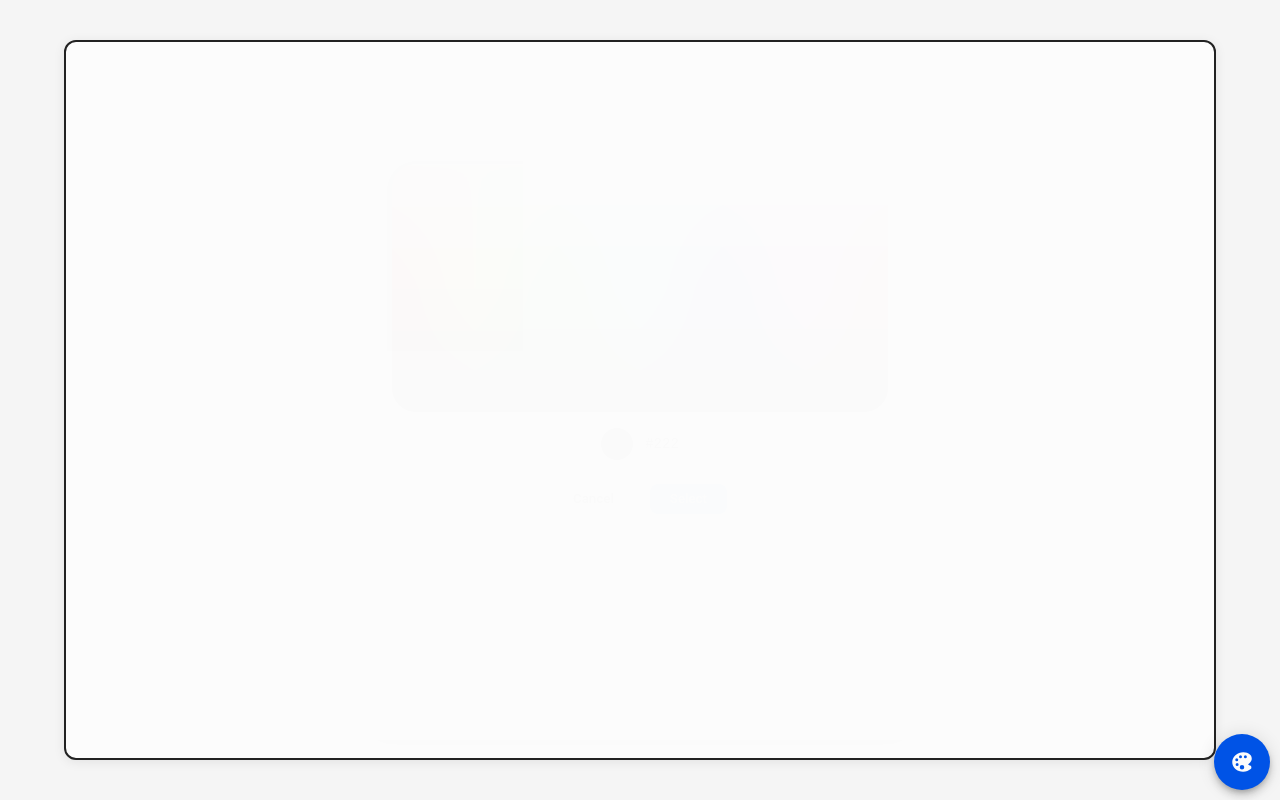
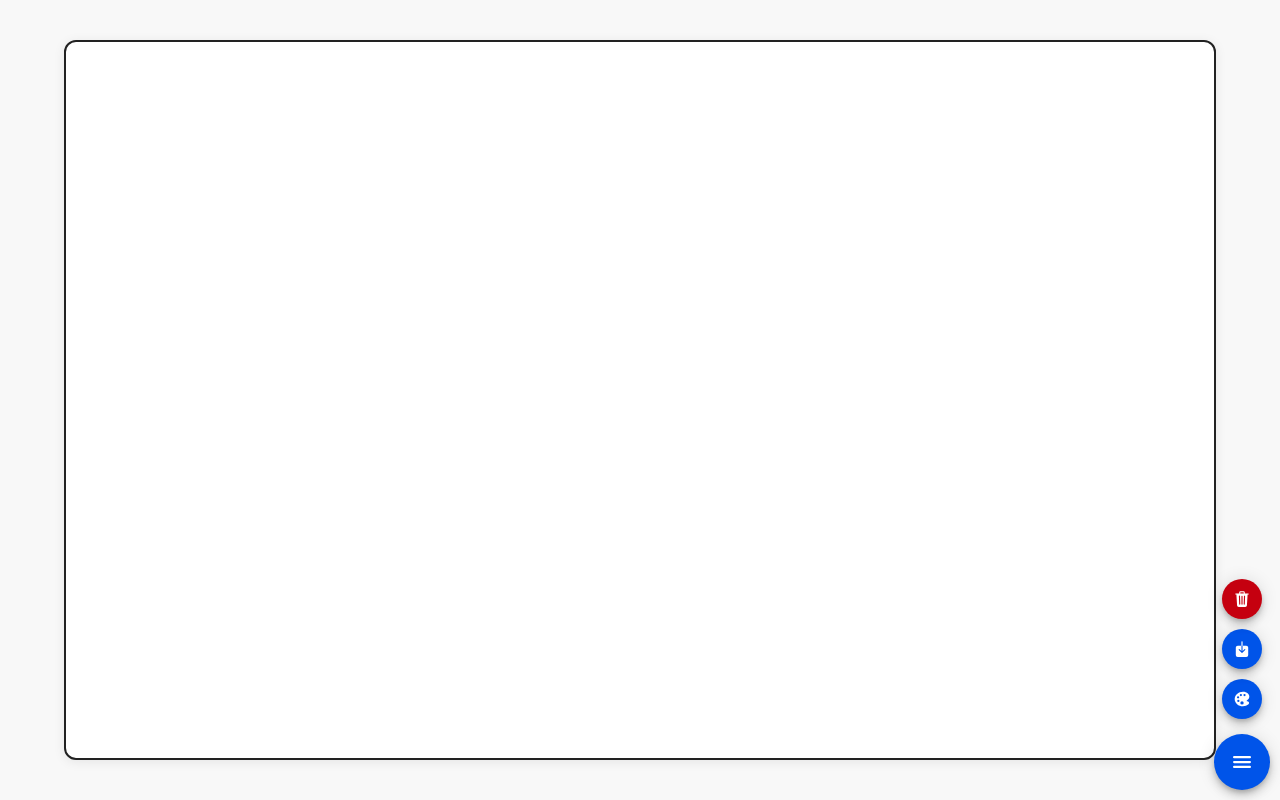
Before and after one commit to Ayush2006128/AMPainting, a React (Vite) app: page / in a window 1280 px wide. Both pictures are taken after a click on the element 1242 px from the left and 762 px from the top of the page. Built offline with nearby package versions, Linux system fonts and the light colour scheme.

Commit message:
everything related to drawing is working

```diff
--- a/src/components/canvas_component/Canvas.tsx
+++ b/src/components/canvas_component/Canvas.tsx
@@ -1,9 +1,14 @@
-import React, { useRef, useState } from 'react';
+import React, { useRef, useState, useImperativeHandle, forwardRef } from 'react';
 import './Canvas.css';
 
-const DEFAULT_COLOR = '#222';
+interface CanvasProps { color: string }
 
-const Canvas: React.FC<{ color: string }> = ({ color }) => {
+export interface CanvasHandle {
+  save: () => void;
+  clear: () => void;
+}
+
+const Canvas = forwardRef<CanvasHandle, CanvasProps>(({ color }, ref) => {
   const canvasRef = useRef<HTMLCanvasElement>(null);
   const [painting, setPainting] = useState(false);
   const [lastPos, setLastPos] = useState<{ x: number; y: number; } | null>(null);
@@ -13,21 +18,19 @@ const Canvas: React.FC<{ color: string }> = ({ color }) => {
     const canvas = canvasRef.current;
     if (!canvas) return { x: 0, y: 0 };
     const rect = canvas.getBoundingClientRect();
-
     const scaleX = canvas.width / rect.width;
     const scaleY = canvas.height / rect.height;
-
     let clientX, clientY;
     if ('touches' in e && e.touches.length > 0) {
       const touch = e.touches[0];
       return {
-        x: clientX = (touch.clientX - rect.left) * scaleX,
-        y: clientY = (touch.clientY - rect.top) * scaleY,
+        x: (touch.clientX - rect.left) * scaleX,
+        y: (touch.clientY - rect.top) * scaleY,
       };
     } else if ('clientX' in e) {
       return {
-        x: clientX = ((e as React.MouseEvent).clientX - rect.left) * scaleX,
-        y: clientY = ((e as React.MouseEvent).clientY - rect.top) * scaleY,
+        x: ((e as React.MouseEvent).clientX - rect.left) * scaleX,
+        y: ((e as React.MouseEvent).clientY - rect.top) * scaleY,
       };
     }
     return { x: 0, y: 0 };
@@ -64,6 +67,27 @@ const Canvas: React.FC<{ color: string }> = ({ color }) => {
     setLastPos(pos);
   };
 
+  // Save canvas as image
+  const save = () => {
+    const canvas = canvasRef.current;
+    if (!canvas) return;
+    const link = document.createElement('a');
+    link.download = 'drawing.png';
+    link.href = canvas.toDataURL('image/png');
+    link.click();
+  };
+
+  // Clear canvas
+  const clear = () => {
+    const canvas = canvasRef.current;
+    if (!canvas) return;
+    const ctx = canvas.getContext('2d');
+    if (!ctx) return;
+    ctx.clearRect(0, 0, canvas.width, canvas.height);
+  };
+
+  useImperativeHandle(ref, () => ({ save, clear }), []);
+
   return (
     <div className="canvas-container">
       <canvas
@@ -82,6 +106,6 @@ const Canvas: React.FC<{ color: string }> = ({ color }) => {
       />
     </div>
   );
-};
+});
 
 export default Canvas;
--- a/src/components/canvas_component/ClearFab.tsx
+++ b/src/components/ui/ClearFab.tsx
@@ -1,17 +1,16 @@
 import React from 'react';
 import { IonFab, IonFabButton, IonIcon } from '@ionic/react';
 import { trash } from 'ionicons/icons';
+import './ClearFab.css';
 
 interface ClearFabProps {
   onClear: () => void;
 }
 
 const ClearFab: React.FC<ClearFabProps> = ({ onClear }) => (
-  <IonFab vertical="bottom" horizontal="start" slot="fixed">
-    <IonFabButton color="danger" onClick={onClear} title="Clear Canvas">
-      <IonIcon icon={trash} />
-    </IonFabButton>
-  </IonFab>
+  <IonFabButton color="danger" onClick={onClear} title="Clear Canvas">
+    <IonIcon icon={trash} />
+  </IonFabButton>
 );
 
 export default ClearFab;
--- a/src/components/ui/ColorPicker.css
+++ b/src/components/ui/ColorPicker.css
@@ -83,3 +83,17 @@
   font-weight: 500;
   cursor: pointer;
 }
+.color-picker-btn-cancel:hover,
+.color-picker-btn-submit:hover {
+  opacity: 0.9;
+}
+.color-picker-btn-cancel:focus,
+.color-picker-btn-submit:focus {
+  outline: 2px solid #007bff;
+  outline-offset: 2px;
+}
+.color-picker-btn-cancel:active,
+.color-picker-btn-submit:active {
+  transform: scale(0.98);
+  box-shadow: 0 2px 4px rgba(0,0,0,0.1);
+}
--- a/src/components/ui/ColorPicker.tsx
+++ b/src/components/ui/ColorPicker.tsx
@@ -29,11 +29,9 @@ const ColorPicker: React.FC<ColorPickerProps> = ({ onColorSelect, selectedColor
 
   return (
     <>
-      <IonFab vertical="bottom" horizontal="end" slot="fixed">
-        <IonFabButton onClick={() => setShowModal(true)} color="primary">
-          <IonIcon icon={colorPalette} />
-        </IonFabButton>
-      </IonFab>
+      <IonFabButton onClick={() => setShowModal(true)} color="primary">
+        <IonIcon icon={colorPalette} />
+      </IonFabButton>
       <IonModal isOpen={showModal} onDidDismiss={handleCancel}>
         <IonContent className="color-picker-modal">
           <div className="color-picker-modal-content">
--- a/src/components/canvas_component/SaveFab.tsx
+++ b/src/components/ui/SaveFab.tsx
@@ -1,17 +1,16 @@
 import React from 'react';
 import { IonFab, IonFabButton, IonIcon } from '@ionic/react';
 import { download } from 'ionicons/icons';
+import './SaveFab.css';
 
 interface SaveFabProps {
   onSave: () => void;
 }
 
 const SaveFab: React.FC<SaveFabProps> = ({ onSave }) => (
-  <IonFab vertical="bottom" horizontal="center" slot="fixed">
-    <IonFabButton color="primary" onClick={onSave} title="Save Drawing">
-      <IonIcon icon={download} />
-    </IonFabButton>
-  </IonFab>
+  <IonFabButton color="primary" onClick={onSave} title="Save Drawing">
+    <IonIcon icon={download} />
+  </IonFabButton>
 );
 
 export default SaveFab;
--- a/src/pages/HomePage.tsx
+++ b/src/pages/HomePage.tsx
@@ -1,13 +1,18 @@
-import React, { useState } from 'react';
+import React, { useState, useRef } from 'react';
 import { IonContent, IonHeader, IonPage, IonTitle, IonToolbar } from '@ionic/react';
-import Canvas from '../components/canvas_component/Canvas';
+import { menu } from 'ionicons/icons';
+import { IonFab, IonFabButton, IonIcon, IonFabList } from '@ionic/react';
+import Canvas, { CanvasHandle } from '../components/canvas_component/Canvas';
 import ColorPicker from '../components/ui/ColorPicker';
 import './HomePage.css';
+import SaveFab from '../components/ui/SaveFab';
+import ClearFab from '../components/ui/ClearFab';
 
 const DEFAULT_COLOR = '#222';
 
 const HomePage: React.FC = () => {
   const [color, setColor] = useState<string>(DEFAULT_COLOR);
+  const canvasRef = useRef<CanvasHandle>(null);
   return (
     <IonPage>
       <IonContent fullscreen>
@@ -17,12 +22,27 @@ const HomePage: React.FC = () => {
           </IonToolbar>
         </IonHeader>
         <div className="canvas-container">
-          <Canvas color={color} />
+          <Canvas color={color} ref={canvasRef} />
         </div>
-        <ColorPicker
-          onColorSelect={setColor}
-          selectedColor={color}
-        />
+        <div className="controls">
+          <IonFab vertical="bottom" horizontal="end" slot="fixed">
+            <IonFabButton color="primary">
+              <IonIcon icon={menu} />
+            </IonFabButton>
+            <IonFabList side="top">
+              <ColorPicker
+                onColorSelect={setColor}
+                selectedColor={color}
+              />
+              <SaveFab onSave={() => {
+                canvasRef.current?.save();
+              }} />
+              <ClearFab onClear={() => {
+                canvasRef.current?.clear();
+              }} />
+            </IonFabList>
+          </IonFab>
+        </div>
       </IonContent>
     </IonPage>
   );
```
Also changed, not shown: src/components/ui/ClearFab.css (added), src/components/ui/SaveFab.css (added).
